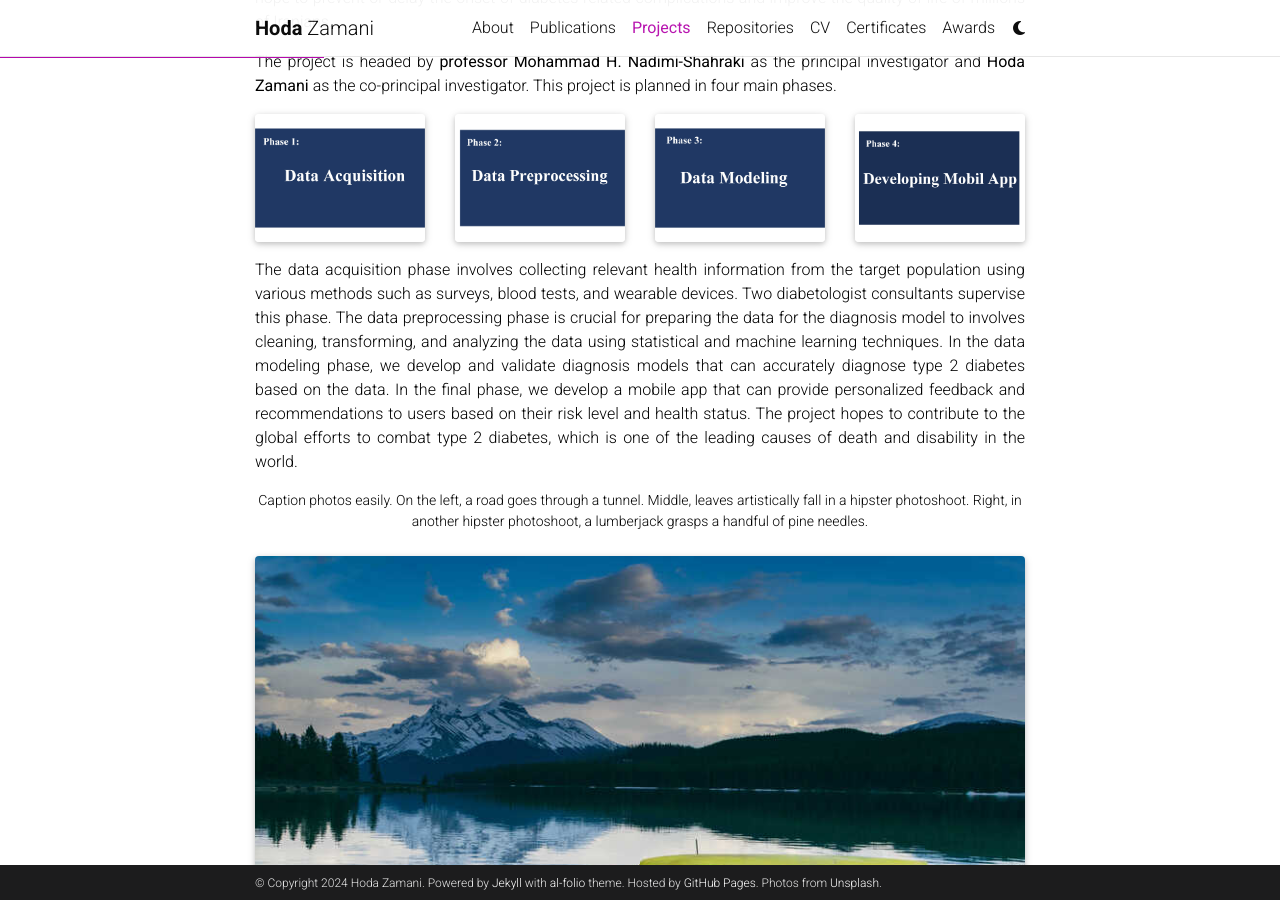
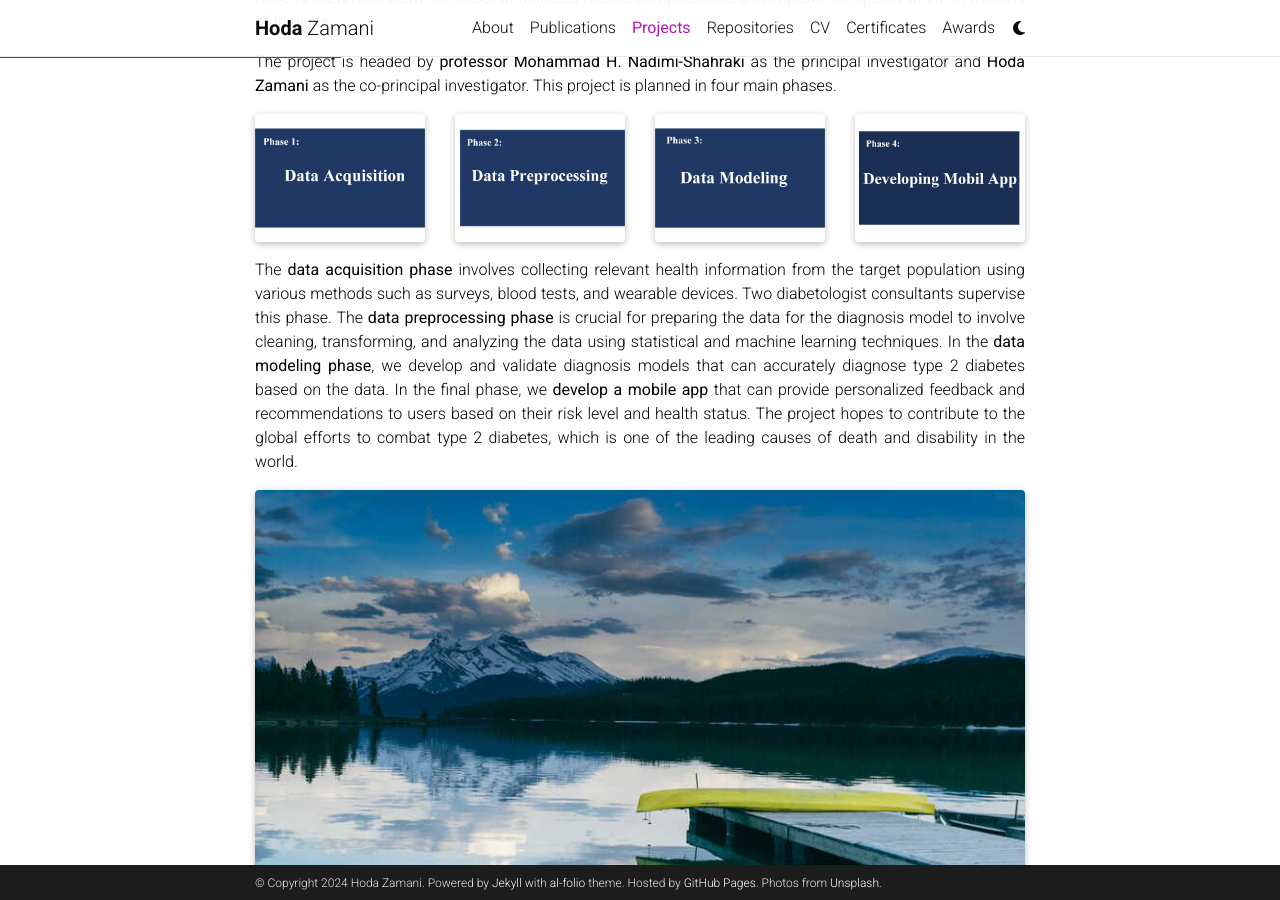
Before and after one commit to HodaZamani/HodaZamani.github.io, a Jekyll site: the page built from _projects/1_project.md, in a window 1280 px wide and 900 px high, scrolled down 348 px. Built offline with Jekyll 4.4.1, drawn with Linux system fonts in a browser that asks for light colours; full-size pictures stand in for the smaller copies a plugin makes; comment, search, counter and statistics services are not loaded; a style sheet for code colours, icons or effects is not loaded.

Commit message:
Update 1_project.md

```diff
--- a/_projects/1_project.md
+++ b/_projects/1_project.md
@@ -29,11 +29,8 @@
 </div>
 
 
-<p align="justify">The data acquisition phase involves collecting relevant health information from the target population using various methods such as surveys, blood tests, and wearable devices. Two diabetologist consultants supervise this phase. The data preprocessing phase is crucial for preparing the data for the diagnosis model to involves cleaning, transforming, and analyzing the data using statistical and machine learning techniques. In the data modeling phase, we develop and validate diagnosis models that can accurately diagnose type 2 diabetes based on the data. In the final phase, we develop a mobile app that can provide personalized feedback and recommendations to users based on their risk level and health status. The project hopes to contribute to the global efforts to combat type 2 diabetes, which is one of the leading causes of death and disability in the world.</p>
+<p align="justify">The <b>data acquisition phase</b> involves collecting relevant health information from the target population using various methods such as surveys, blood tests, and wearable devices. Two diabetologist consultants supervise this phase. The <b>data preprocessing phase</b> is crucial for preparing the data for the diagnosis model to involve cleaning, transforming, and analyzing the data using statistical and machine learning techniques. In the <b>data modeling phase</b>, we develop and validate diagnosis models that can accurately diagnose type 2 diabetes based on the data. In the final phase, we <b>develop a mobile app</b> that can provide personalized feedback and recommendations to users based on their risk level and health status. The project hopes to contribute to the global efforts to combat type 2 diabetes, which is one of the leading causes of death and disability in the world.</p>
 
-<div class="caption">
-    Caption photos easily. On the left, a road goes through a tunnel. Middle, leaves artistically fall in a hipster photoshoot. Right, in another hipster photoshoot, a lumberjack grasps a handful of pine needles.
-</div>
 <div class="row">
     <div class="col-sm mt-3 mt-md-0">
         {% include figure.html path="assets/img/5.jpg" title="example image" class="img-fluid rounded z-depth-1" %}
```
